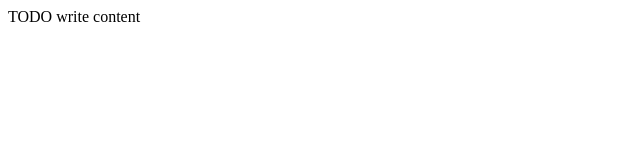
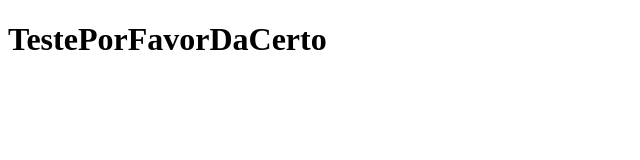
Before and after one commit to bielcaraujo/TesteDeJesus, a plain HTML site: page web/index.html in a window 1280 px wide. Shown: the whole page, without its empty margins (0-640 px from the left). Drawn offline with Linux system fonts and the light colour scheme.

Commit message:
Primeiro Commit para as pessoas Puxarem

```diff
--- a/web/index.html
+++ b/web/index.html
@@ -11,6 +11,6 @@ and open the template in the editor.
         <meta name="viewport" content="width=device-width, initial-scale=1.0">
     </head>
     <body>
-        <div>TODO write content</div>
+        <h1>TestePorFavorDaCerto</h1>
     </body>
 </html>
```
